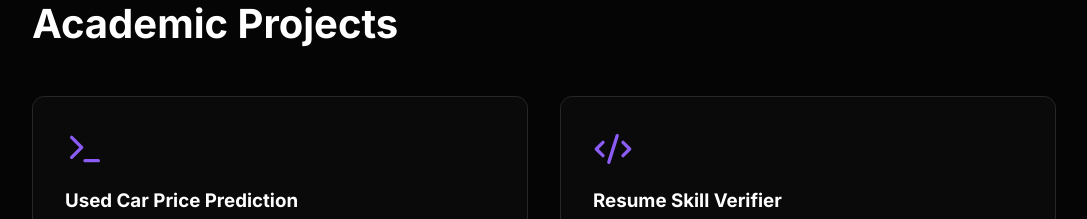
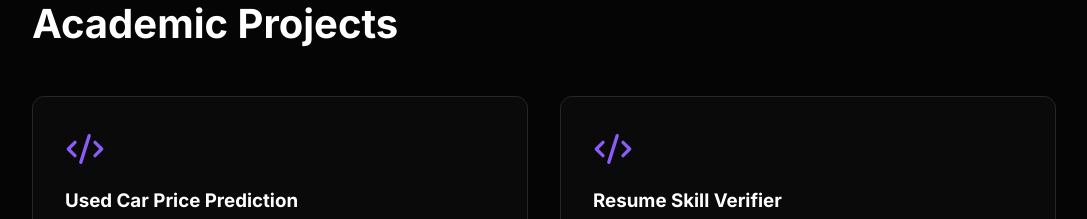
Before and after one commit to smitmahajan210/portfolio, a React (Vite) app: page / in a window 1280 px wide. Shown: the part 2260-2479 px from the top of the page, without its empty margins (96-1183 px from the left). Built offline with nearby package versions, Linux system fonts and the light colour scheme; the HTML template or start-up script is replaced by a standard one.

Commit message:
Replace Terminal component with Code2 component

```diff
--- a/src/App.jsx
+++ b/src/App.jsx
@@ -163,7 +163,7 @@ export default function App() {
         <div className="grid-container">
 
           <motion.div className="card" whileHover={{ y: -5 }}>
-            <Terminal size={40} color="var(--accent)" style={{marginBottom:'1rem'}}/>
+            <Code2 size={40} color="var(--accent)" style={{marginBottom:'1rem'}}/>
             <h3 style={{marginTop:0}}>Used Car Price Prediction</h3>
             <p>Designed regression-based ML models for automotive price prediction. Deployed via Django with automated notifications.</p>
             <div className="tag-container">
```
